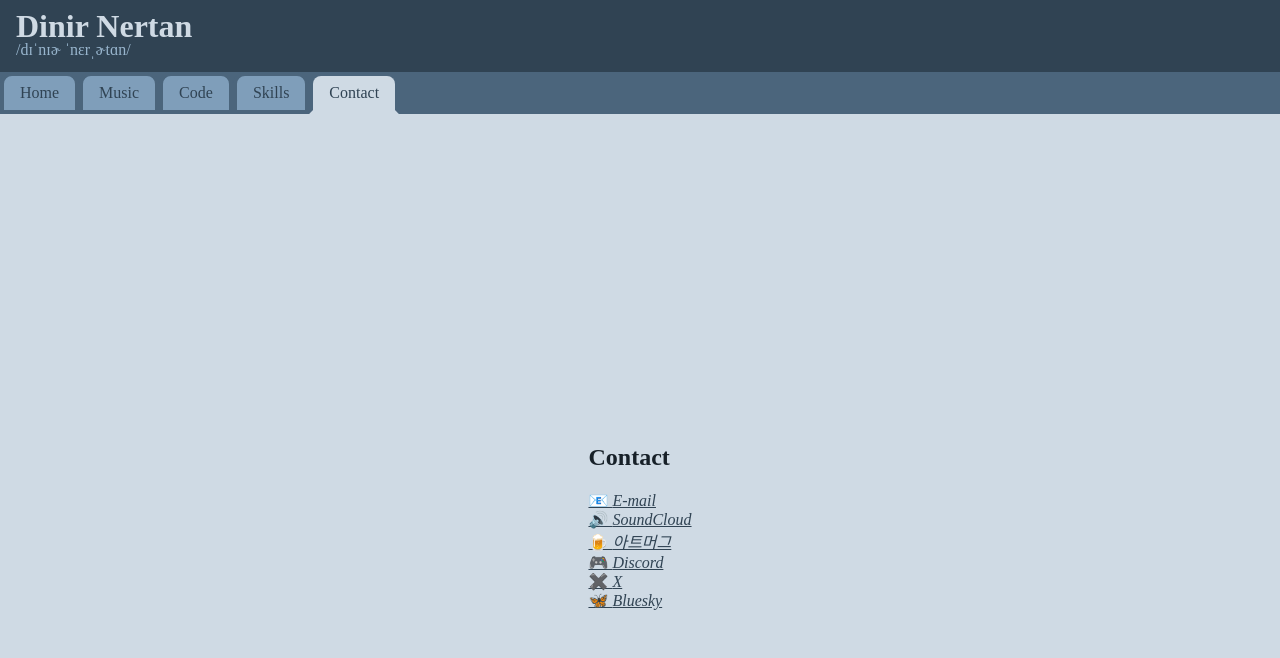
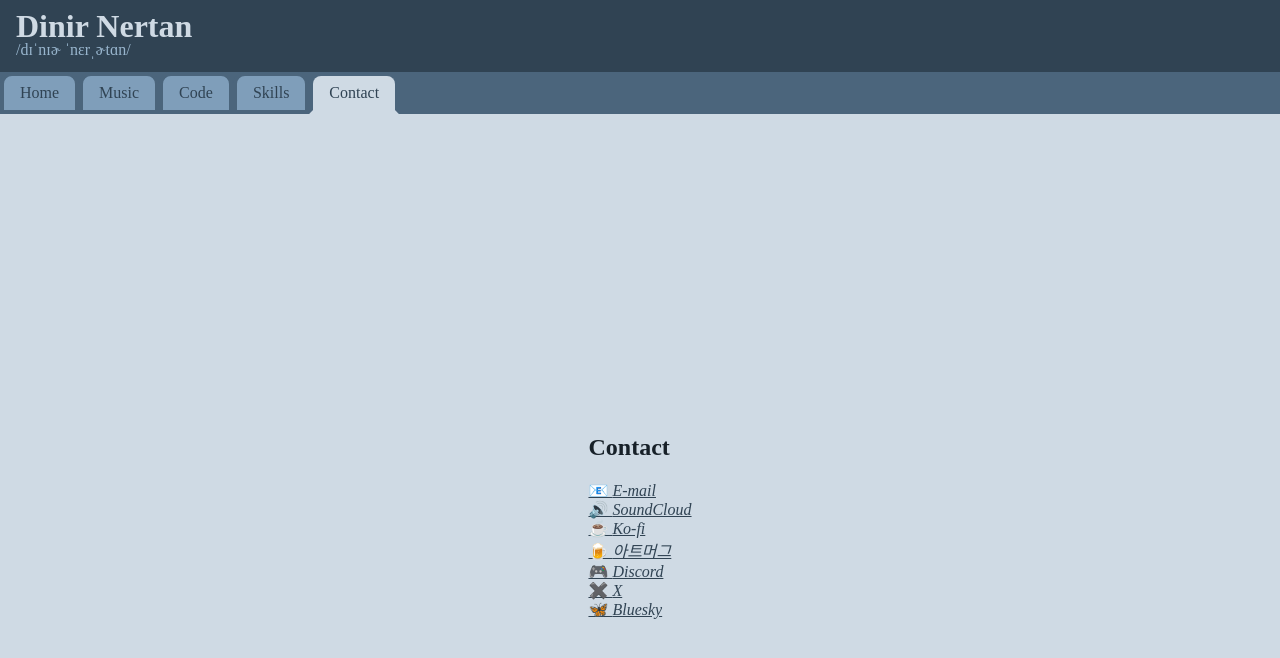
Before and after one commit to Dinir/dinir.github.io, a Jekyll site: the page built from index.md, in a window 1280 px wide and 900 px high, scrolled down 3398 px. Shown: the top 658 px of the window. Built offline with Jekyll 4.4.1, drawn with Linux system fonts in a browser that asks for light colours.

```diff
--- a/_includes/content/contact.md
+++ b/_includes/content/contact.md
@@ -10,6 +10,11 @@
   link='https://soundcloud.com/dinir'
   emoji='🔊'
   name='SoundCloud'
+%}
+{% include address.html
+  link='https://ko-fi.com/dinir'
+  emoji='☕'
+  name='Ko-fi'
 %}
 {% include address.html
   link='https://artmug.kr/index.php?channel=view&uid=55955'
```
